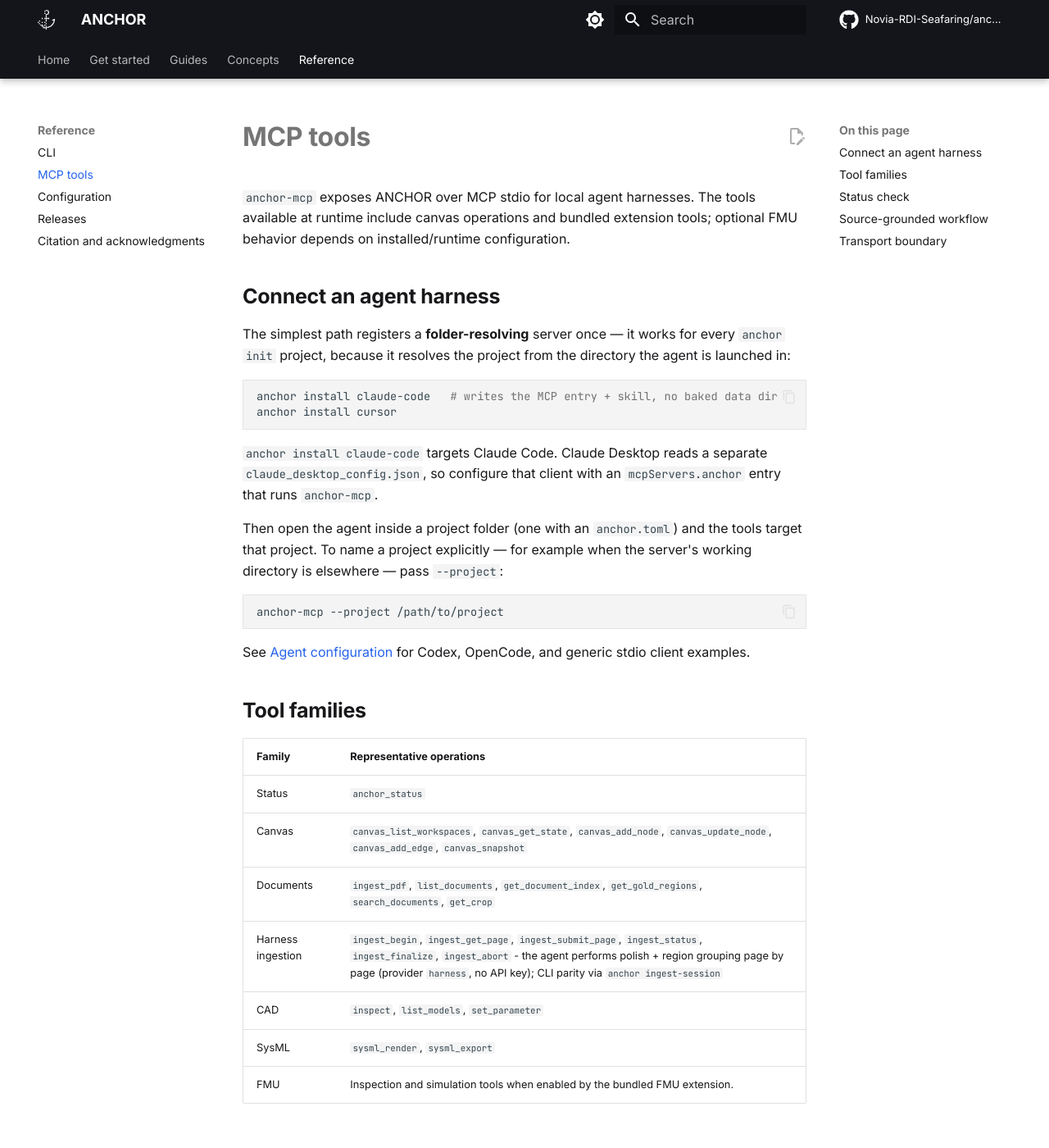
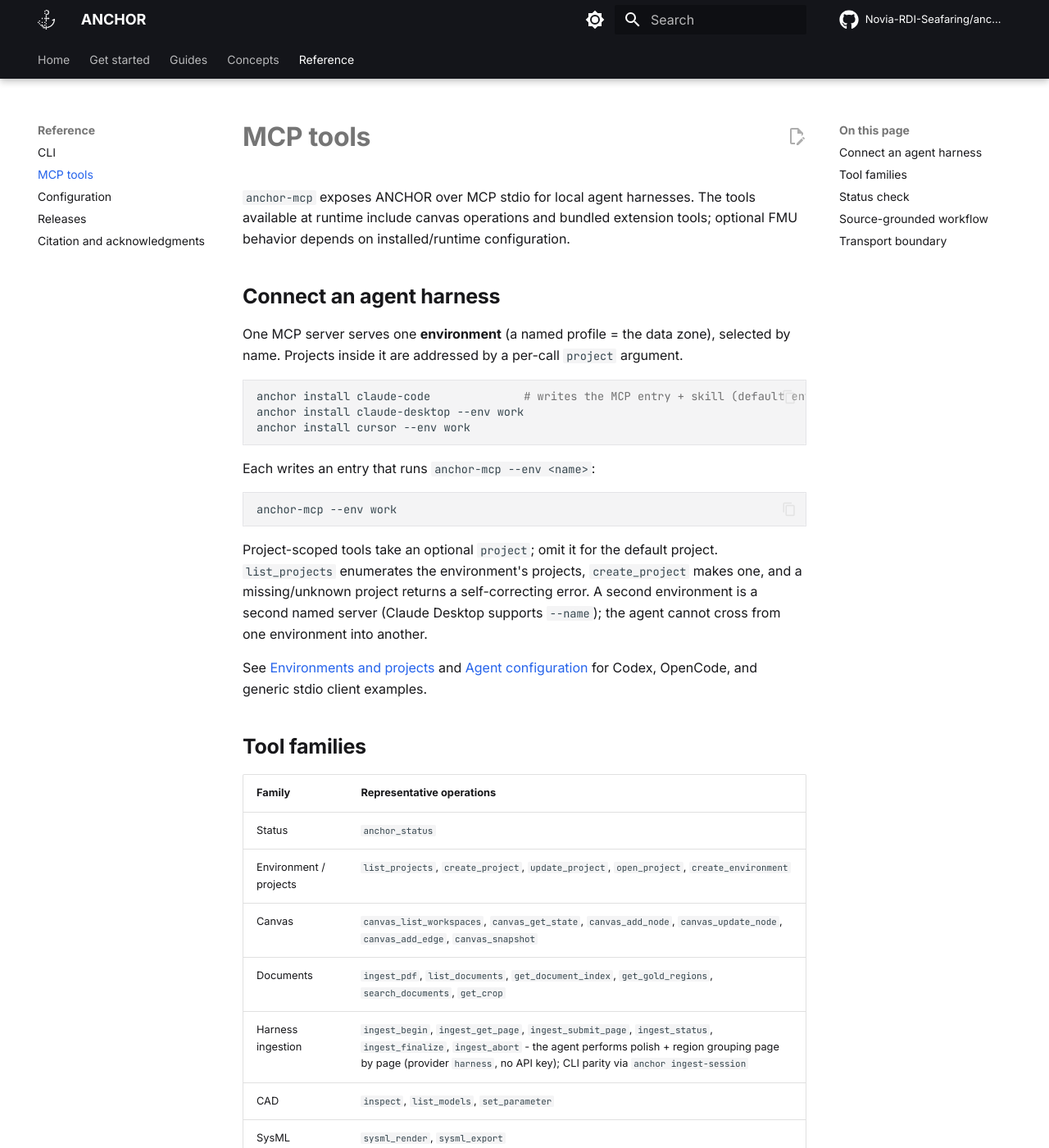
Before and after one commit to Novia-RDI-Seafaring/anchor, an MkDocs documentation site: the page built from docs/reference/mcp.md, in a window 1280 px wide and 1400 px high. Shown: the whole window at 82% size. Built offline with MkDocs 1.6.1 and Material for MkDocs 9.7.7, drawn with Linux system fonts in a browser that asks for light colours; comment, search, counter and statistics services are not loaded; some of the changed text lies outside the part shown.

Commit message:
feat(install)+docs: claude-code/cursor point at --env; reference docs to env model
- install_claude_code / install_cursor now write anchor-mcp --env <name>
  (default env) like claude-desktop, instead of the folder-resolving entry.
  install print takes --env.
- docs: tutorial, installation, index, reference/cli, reference/mcp rewritten
  to environments + projects (named env, per-call project, --env install,
  anchor use, anchor migrate). No more ~/anchor-data / --project / cwd walk-up
  framing.

````diff
--- a/docs/reference/mcp.md
+++ b/docs/reference/mcp.md
@@ -6,35 +6,38 @@ tools; optional FMU behavior depends on installed/runtime configuration.
 
 ## Connect an agent harness
 
-The simplest path registers a **folder-resolving** server once — it works for
-every `anchor init` project, because it resolves the project from the directory
-the agent is launched in:
+One MCP server serves one **environment** (a named profile = the data zone),
+selected by name. Projects inside it are addressed by a per-call `project`
+argument.
 
 ```bash
-anchor install claude-code   # writes the MCP entry + skill, no baked data dir
-anchor install cursor
+anchor install claude-code              # writes the MCP entry + skill (default env)
+anchor install claude-desktop --env work
+anchor install cursor --env work
 ```
 
-`anchor install claude-code` targets Claude Code. Claude Desktop reads a
-separate `claude_desktop_config.json`, so configure that client with an
-`mcpServers.anchor` entry that runs `anchor-mcp`.
-
-Then open the agent inside a project folder (one with an `anchor.toml`) and the
-tools target that project. To name a project explicitly — for example when the
-server's working directory is elsewhere — pass `--project`:
+Each writes an entry that runs `anchor-mcp --env <name>`:
 
 ```bash
-anchor-mcp --project /path/to/project
+anchor-mcp --env work
 ```
 
-See [Agent configuration](../guides/agent-configuration.md) for Codex,
-OpenCode, and generic stdio client examples.
+Project-scoped tools take an optional `project`; omit it for the default
+project. `list_projects` enumerates the environment's projects, `create_project`
+makes one, and a missing/unknown project returns a self-correcting error. A
+second environment is a second named server (Claude Desktop supports `--name`);
+the agent cannot cross from one environment into another.
+
+See [Environments and projects](../guides/environments-and-projects.md) and
+[Agent configuration](../guides/agent-configuration.md) for Codex, OpenCode,
+and generic stdio client examples.
 
 ## Tool families
 
 | Family | Representative operations |
 | --- | --- |
 | Status | `anchor_status` |
+| Environment / projects | `list_projects`, `create_project`, `update_project`, `open_project`, `create_environment` |
 | Canvas | `canvas_list_workspaces`, `canvas_get_state`, `canvas_add_node`, `canvas_update_node`, `canvas_add_edge`, `canvas_snapshot` |
 | Documents | `ingest_pdf`, `list_documents`, `get_document_index`, `get_gold_regions`, `search_documents`, `get_crop` |
 | Harness ingestion | `ingest_begin`, `ingest_get_page`, `ingest_submit_page`, `ingest_status`, `ingest_finalize`, `ingest_abort` - the agent performs polish + region grouping page by page (provider `harness`, no API key); CLI parity via `anchor ingest-session` |
@@ -45,15 +48,12 @@ OpenCode, and generic stdio client examples.
 ## Status check
 
 Use `anchor_status` when an MCP client appears connected but sees the wrong
-documents or an empty canvas list. It reports:
+documents or an empty canvas list. It reports the resolved environment, the
+active project's data directory, and document / embedding / workspace counts.
 
-- the process working directory
-- the resolved `anchor.toml`, if one was found
-- the active data directory
-- document, embedding, and workspace counts
-
-If the paths do not match the project you intended, restart the client from the
-project folder or configure `anchor-mcp --project /path/to/project`.
+If it shows the wrong project, pass the right `project` argument (see
+`list_projects`). To use a different environment, add a second named server
+(`anchor-mcp --env <name>`); the agent cannot switch environments on its own.
 
 ## Source-grounded workflow
 
````
Also changed, not shown: docs/getting-started/installation.md (+19 -18 lines), docs/getting-started/tutorial.md (+10 -11 lines), docs/index.md (+5 -5 lines), docs/reference/cli.md (+22 -17 lines), 2 other files.
